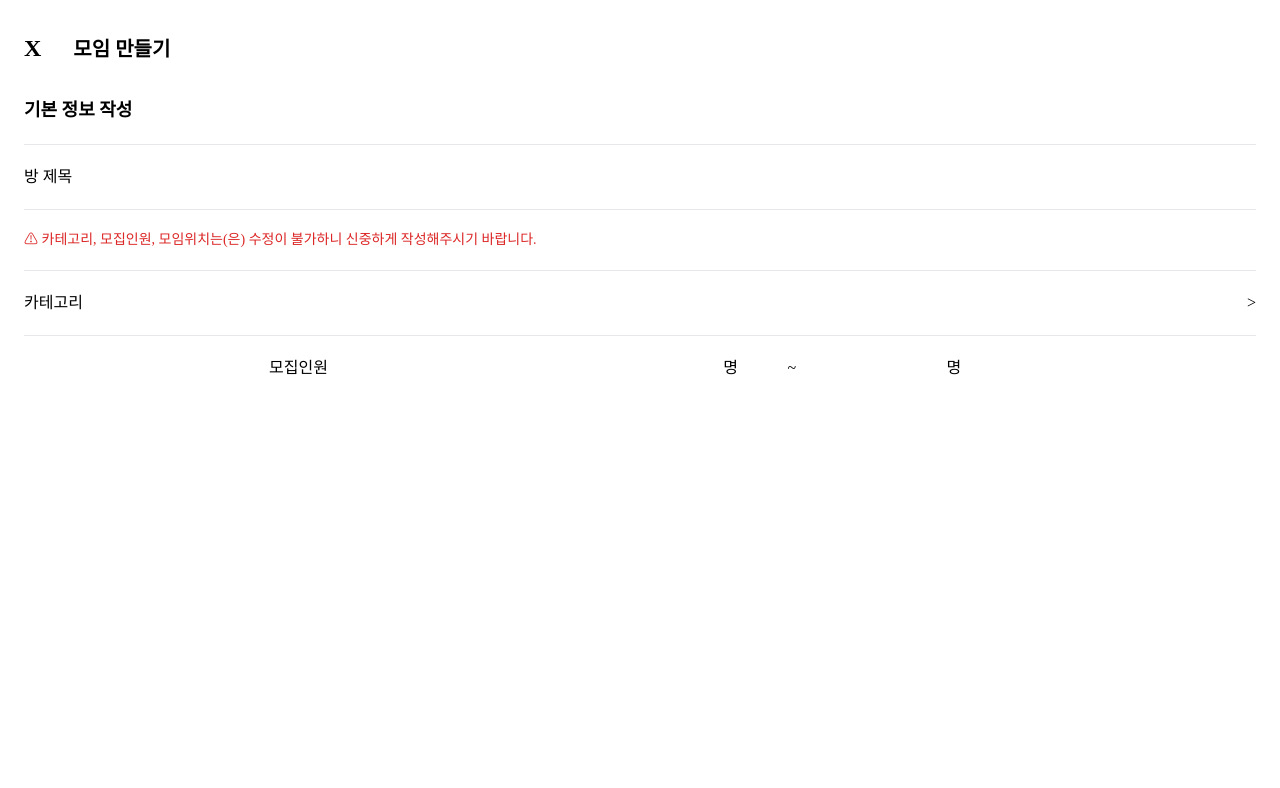
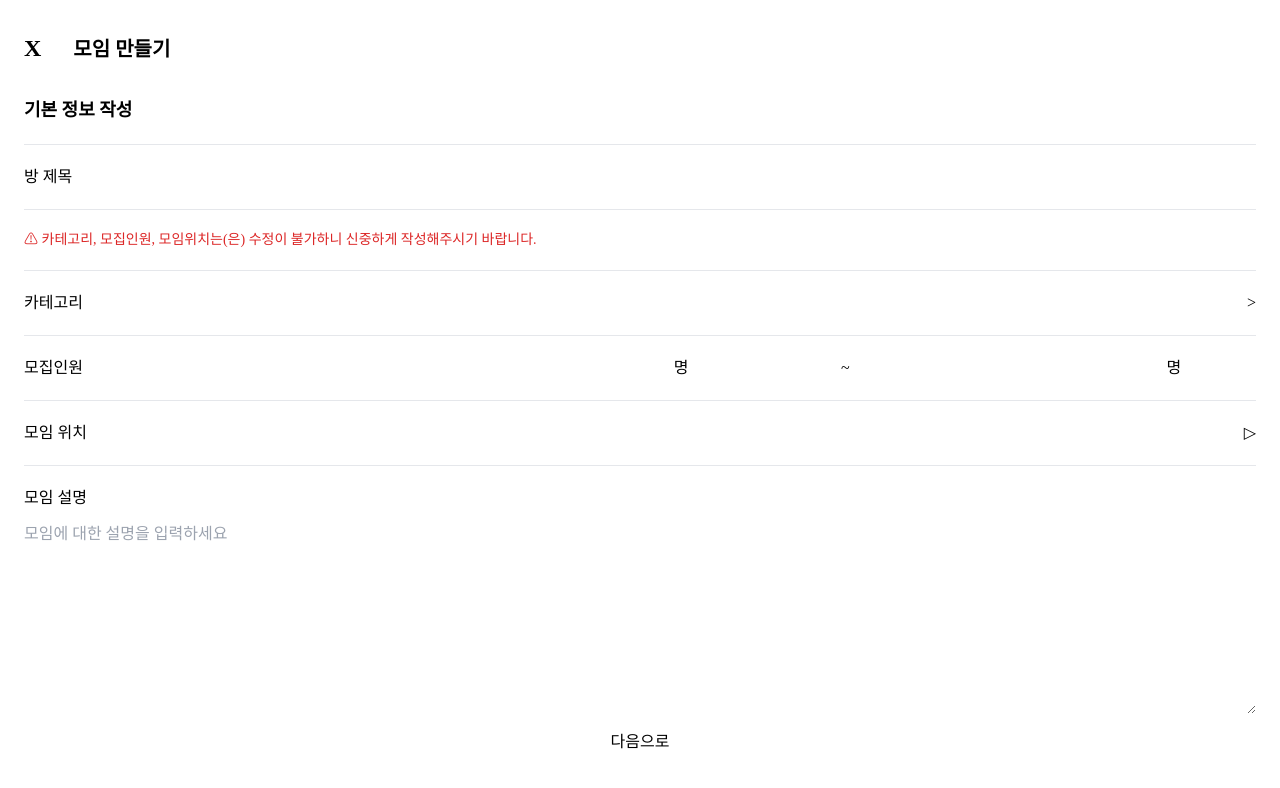
Before and after one commit to heua717/sgbg, a React (Create React App) app in the folder frontend/: page /meeting/create in a window 1280 px wide. Shown: the top 788 px of the page. Built offline with nearby package versions, Linux system fonts and the light colour scheme; a web font is replaced by a local one.

Commit message:
feat: create-room markup end

```diff
--- a/frontend/src/pages/room/CreateRoom.tsx
+++ b/frontend/src/pages/room/CreateRoom.tsx
@@ -48,20 +48,36 @@ const CreateRoom = () => {
         </div>
       </div>
     </div> */}
-    <div className="flex justify-evenly">
-      <p className="flex">모집인원</p>
-      <div className="flex justify-evenly">
-        <div className="flex w-per50">
-          <input type="number" id="minPerson" className="w-per70" />
-          <label htmlFor="minPerson">명</label>
-        </div>
-        <span className="flex">~</span>
-        <div className="flex w-per50">
-          <input type="number" id="maxPerson" className="w-per70" />
-          <label htmlFor="maxPerson">명 </label>
-        </div>
+    <div className="grid grid-cols-6">
+      <p className="col-span-2">모집인원</p>
+      {/* grid grid-cols-3 */}
+      <div className="col-span-4 grid grid-cols-5">
+        <input type="number" id="minPerson" className="" />
+        <label htmlFor="minPerson" className="text-center">명</label>
+        <span className="text-center">~</span>
+        <input type="number" id="maxPerson" className="" />
+        <label htmlFor="maxPerson" className="text-center">명 </label>
       </div>
     </div>
+    <hr className="my-5" />
+
+    <div className="flex justify-between">
+      <p className="flex">모임 위치</p>
+      <button className="flex">▷</button>
+    </div>
+    <hr className="my-5" />
+
+    <div className="grid">
+      <label htmlFor="roomExplanation" className="mb-3">모임 설명</label>
+      <textarea name="exp" id="roomExplanation" cols={30} rows={8}
+        placeholder="모임에 대한 설명을 입력하세요"></textarea>
+    </div>
+
+    <div className="grid grid-cols-1 mt-3">
+      <button type="button"
+        className="text-center bg-gray-200 rounded py-1">다음으로</button>
+    </div>
+
   </div>
   );
 };
```
